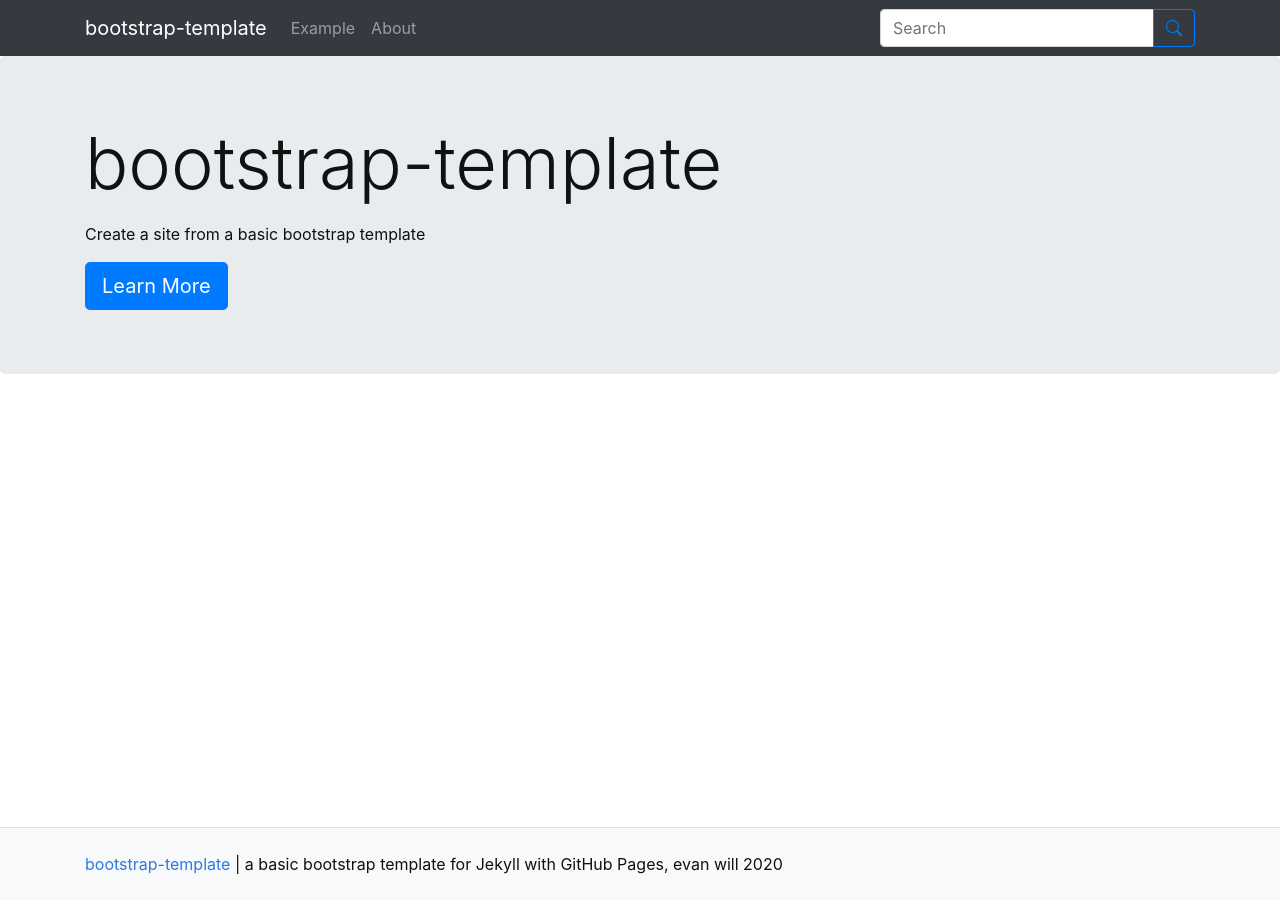
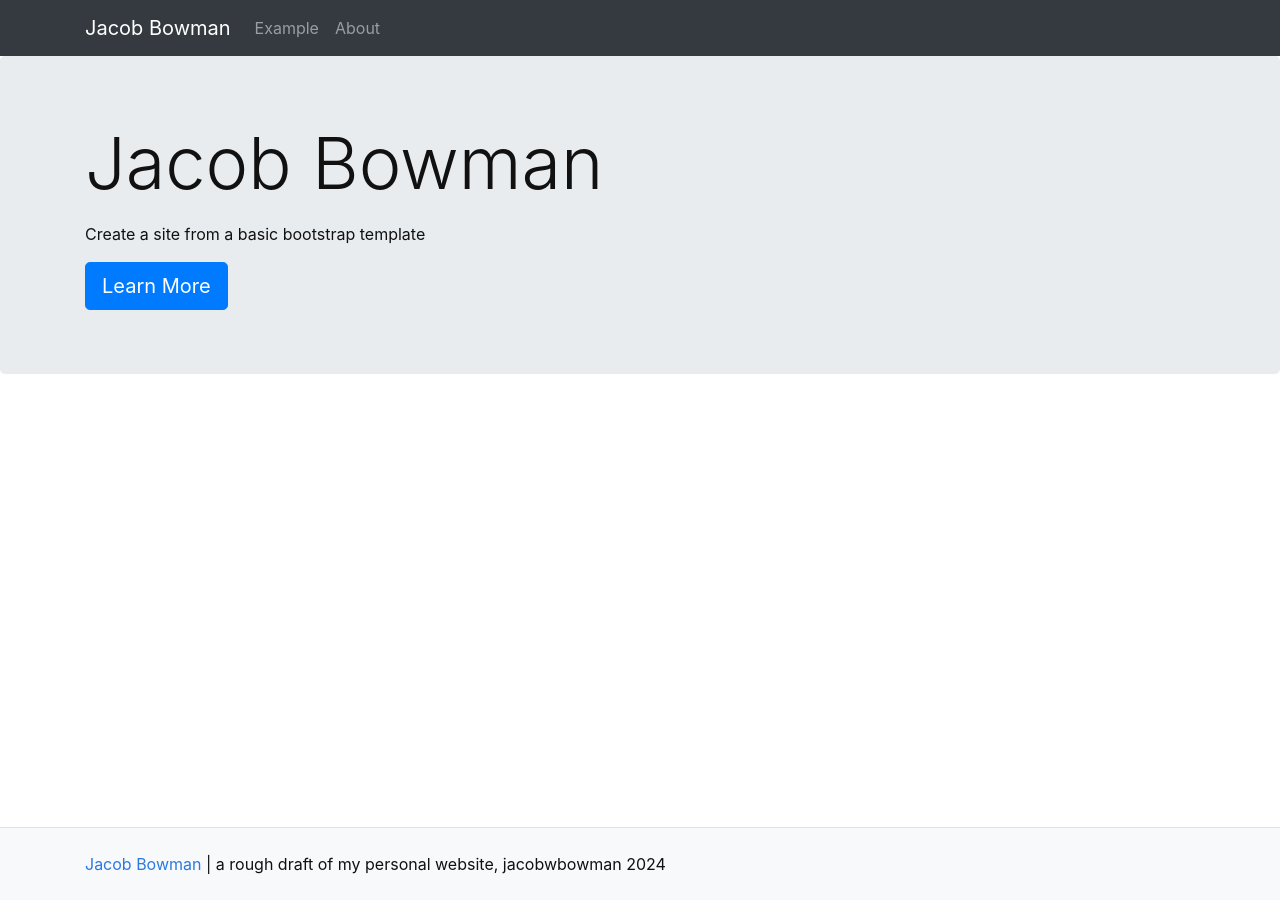
Before and after one commit to jacobwbowman/website, a Jekyll site: the page built from pages/index.md, in a window 1280 px wide. Built offline with Jekyll 4.4.1, drawn with Linux system fonts in a browser that asks for light colours.

Commit message:
Update _config.yml with my personal information

```diff
--- a/_config.yml
+++ b/_config.yml
@@ -9,12 +9,12 @@
 #######
 # SITE SETTINGS
 #
-title: bootstrap-template
-description: "a basic bootstrap template for Jekyll with GitHub Pages"
-year: 2020
-author: evan will
+title: Jacob Bowman
+description: "a rough draft of my personal website"
+year: 2024
+author: jacobwbowman
 # add search box to navbar, true/false
-search: true
+search: false
 
 ##########
 # URL VARIABLES [optional!]
```
